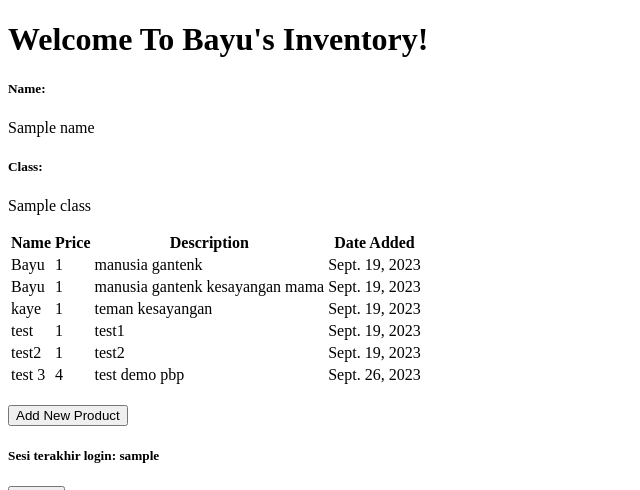
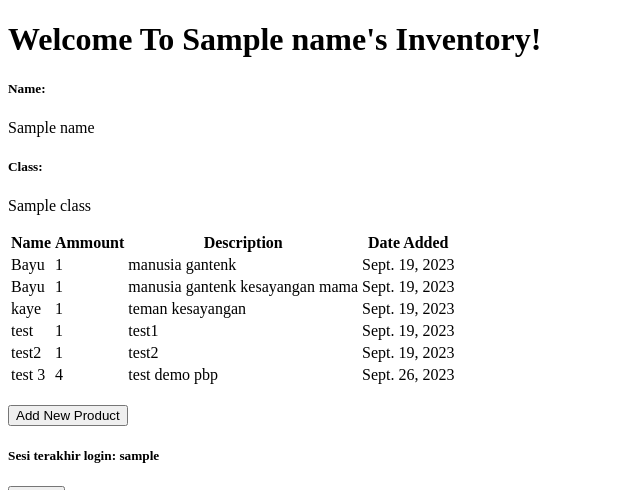
Before and after one commit to GoedangG/BayuInventory, a Django app: template main/templates/main.html in a window 1280 px wide. Shown: the top 490 px of the page, without its empty margins (0-640 px from the left). Run offline with Django 4.2, Linux system fonts and the light colour scheme; data comes from the database, SQL or seed files in the repository; both versions use the stored data as it was after the commit; the template is opened without the code that fills it: values that come from a table or form of the project are taken from there, most other values are stand-ins (such as "Sample title", 1, 10 or a date in 2020).

Commit message:
Perbaikan untuk demo tugas 4

```diff
--- a/main/templates/main.html
+++ b/main/templates/main.html
@@ -1,8 +1,7 @@
-
 {% extends 'base.html' %}
 
 {% block content %}
-    <h1>Welcome To Bayu's Inventory!</h1>
+    <h1>Welcome To {{name}}'s Inventory!</h1>
 
     <h5>Name:</h5>
     <p>{{name}}</p>
@@ -13,7 +12,7 @@
 <table>
     <tr>
         <th>Name</th>
-        <th>Price</th>
+        <th>Ammount</th>
         <th>Description</th>
         <th>Date Added</th>
     </tr>
```
Also changed, not shown: db.sqlite3.
